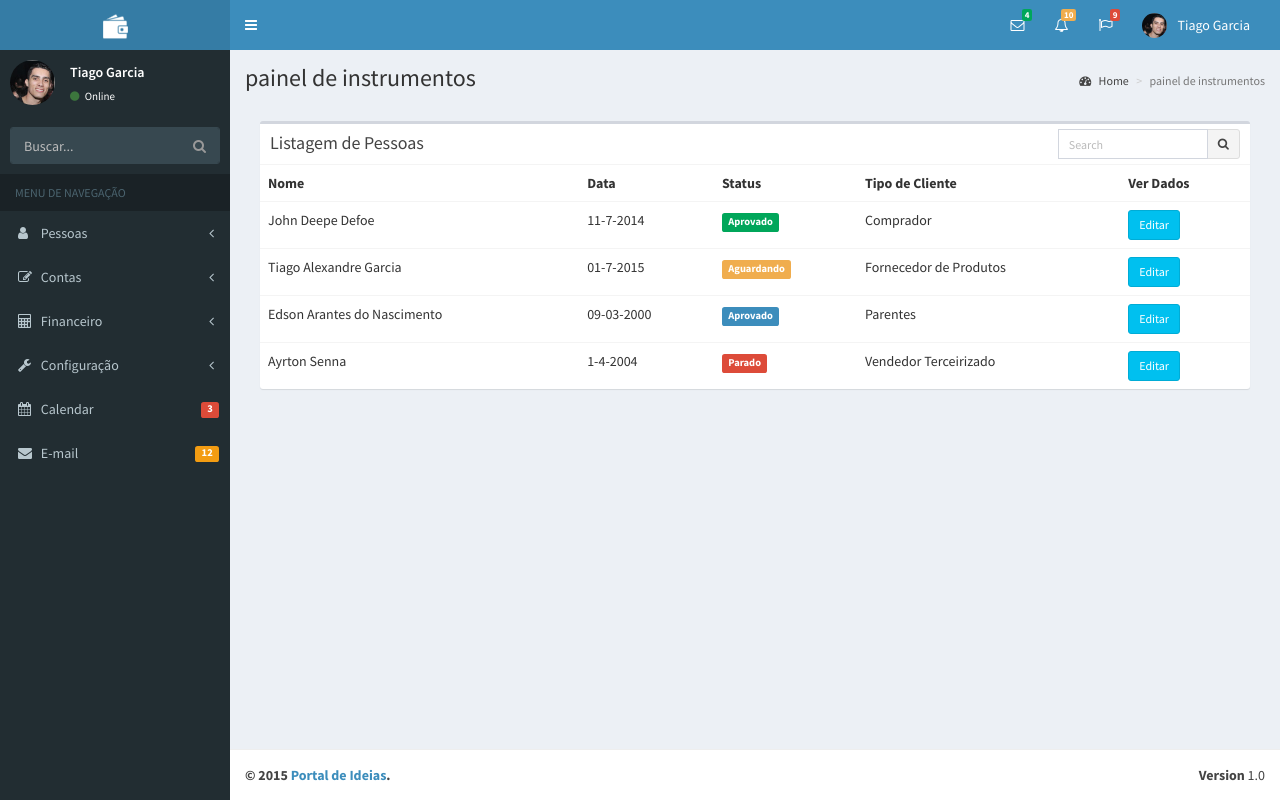
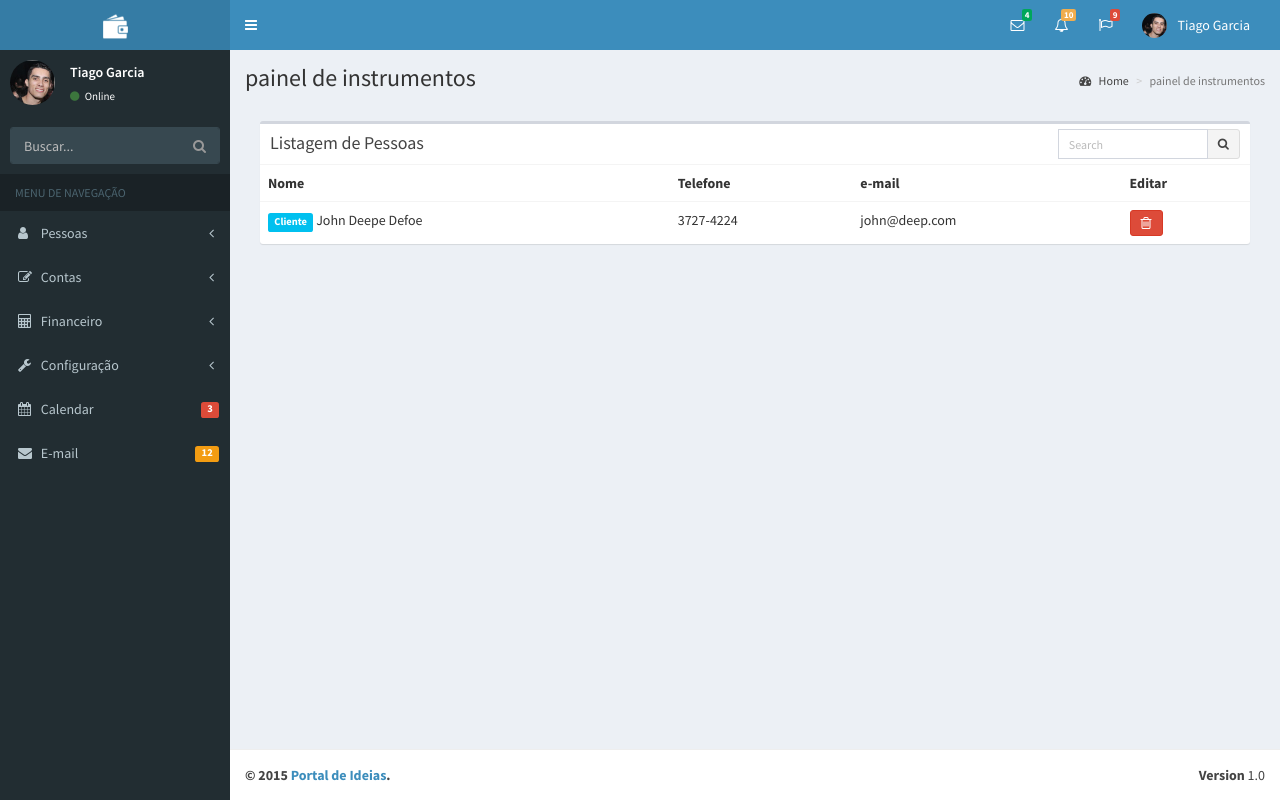
Before and after one commit to mateusportal/portalconta, a Django app: page /sistema/pessoas/ in a window 1280 px wide. Run offline with Django 3.2, Linux system fonts and the light colour scheme; parts of the project's set-up code (start-up, migrations or seed data) failed here and were passed over; some libraries are stand-ins or nearby versions.

Commit message:
mandando arquivos

```diff
--- a/core/templates/sistema/pessoas.html
+++ b/core/templates/sistema/pessoas.html
@@ -21,38 +21,15 @@
                   <table class="table table-hover">
                     <tr>
                       <th>Nome</th>
-                      <th>Data</th>
-                      <th>Status</th>
-                      <th>Tipo de Cliente</th>
-                      <th>Ver Dados</th>
+                      <th>Telefone</th>
+                      <th>e-mail</th>
+                      <th>Editar</th>
                     </tr>
                     <tr>
-                      <td>John Deepe Defoe</td>
-                      <td>11-7-2014</td>
-                      <td><span class="label label-success">Aprovado</span></td>
-                      <td>Comprador</td>
-                      <td><a href="/sistema/pessoas/" class="btn btn-info btn-sm">Editar</a></td>
-                    </tr>
-                    <tr>
-                      <td>Tiago Alexandre Garcia</td>
-                      <td>01-7-2015</td>
-                      <td><span class="label label-warning">Aguardando</span></td>
-                      <td>Fornecedor de Produtos</td>
-                      <td><a href="/sistema/pessoas/" class="btn btn-info btn-sm">Editar</a></td>
-                    </tr>
-                    <tr>
-                      <td>Edson Arantes do Nascimento</td>
-                      <td>09-03-2000</td>
-                      <td><span class="label label-primary">Aprovado</span></td>
-                      <td>Parentes</td>
-                      <td><a href="/sistema/pessoas/" class="btn btn-info btn-sm">Editar</a></td>
-                    </tr>
-                    <tr>
-                      <td>Ayrton Senna</td>
-                      <td>1-4-2004</td>
-                      <td><span class="label label-danger">Parado</span></td>
-                      <td>Vendedor Terceirizado</td>
-                      <td><a href="/sistema/pessoas/" class="btn btn-info btn-sm">Editar</a></td>
+                      <td><span class="label label-info">Cliente</span>&nbsp;John Deepe Defoe</td>
+                      <td>3727-4224</td>
+                      <td>john@deep.com</td>
+                      <td><a href="/sistema/pessoas/" class="btn btn-danger btn-sm fa fa-trash-o"></a></td>
                     </tr>
                   </table>
                 </div><!-- /.box-body -->
--- a/core/views.py
+++ b/core/views.py
@@ -83,22 +83,22 @@ def valida_cadastro(request):
 
     return render(request,'index/cadastro_valida.html')
 
-@login_required
+#@login_required
 def sistema(request):
     return render(request,'sistema/index2.html')
 
-@login_required
+#@login_required
 def calendario(request):
     return render(request,'sistema/calendario.html')
 
-@login_required
+#@login_required
 def cadastrarPessoas(request):
     return render(request,'sistema/cadastroPessoas.html')
 
 def pessoas(request):
     return render(request,'sistema/pessoas.html')
 
-@login_required
+#@login_required
 def cadastroEmpresa(request):
     return render(request,'sistema/empresa.html')
 
```
